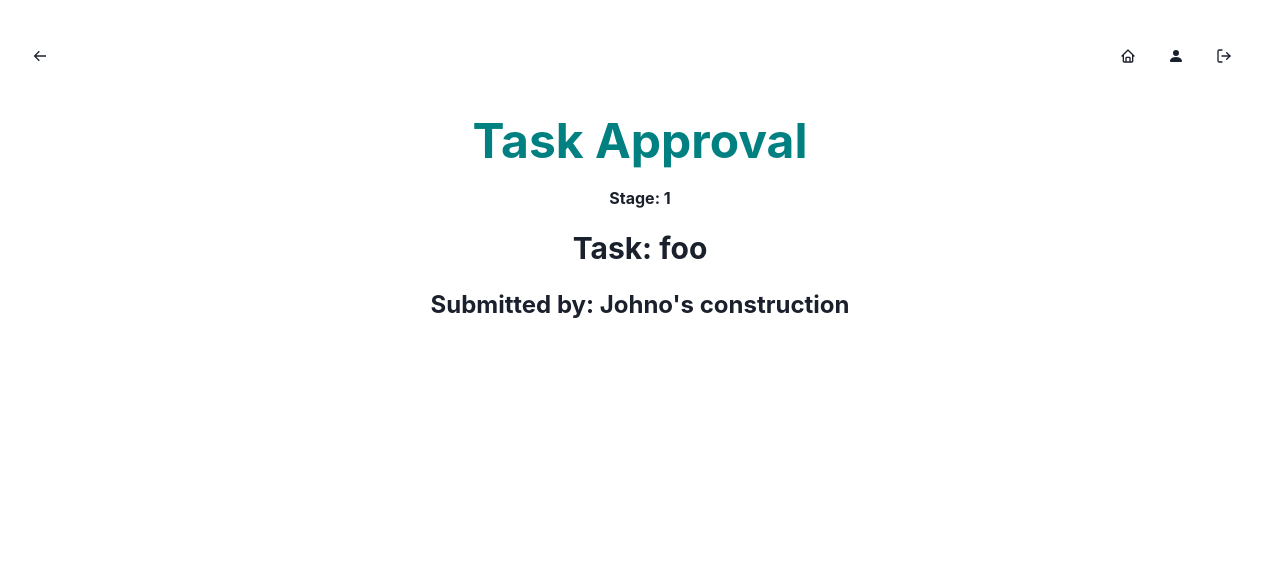
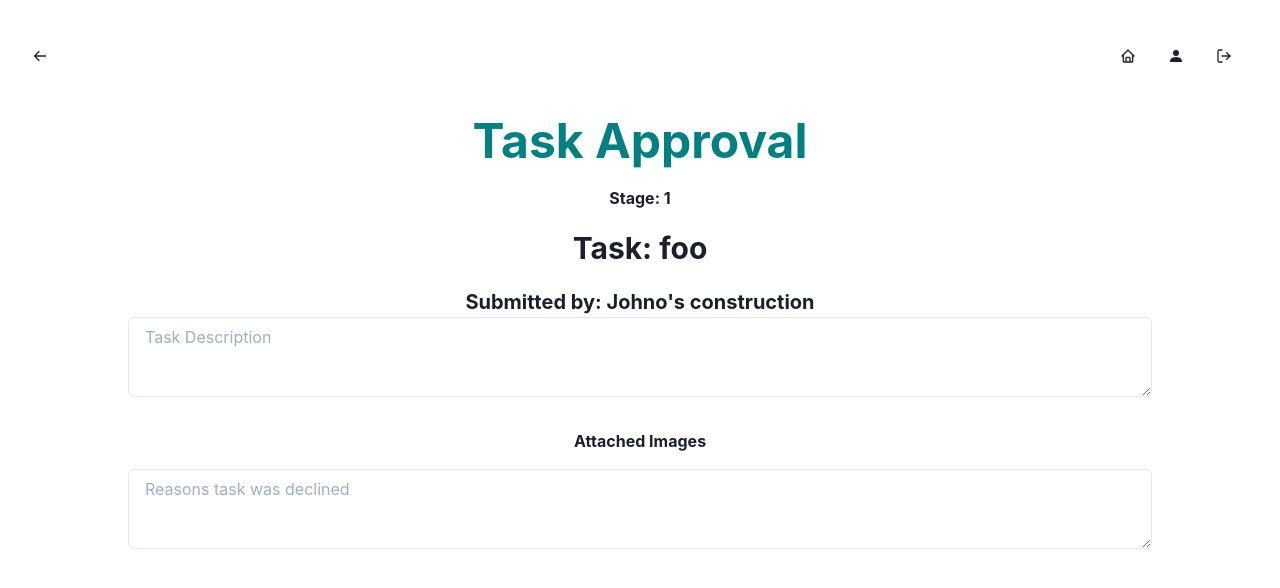
Before and after one commit to QuentinHS/full-stack-app-coder-academy, a React (Vite) app in the folder client/: page /tasksApproval in a window 1280 px wide. Shown: the top 588 px of the page. Built offline with nearby package versions, Linux system fonts and the light colour scheme.

Commit message:
Added textfields and text to TaskApproval component

```diff
--- a/client/src/components/TasksApproval.jsx
+++ b/client/src/components/TasksApproval.jsx
@@ -1,5 +1,5 @@
 import { ChevronDownIcon } from "@chakra-ui/icons";
-import { Center, IconButton, List, ListItem, Text, VStack, Heading, Button } from "@chakra-ui/react";
+import { Center, IconButton, List, ListItem, Text, VStack, Heading, Button, Textarea } from "@chakra-ui/react";
 import React from "react";
 import{ Link } from 'react-router-dom'
 
@@ -27,9 +27,18 @@ const TasksApproval = ({tasksList=[]}) =>{
                 <Text mb='1rem' fontSize='3xl' as='b'>Task: {currentTask.stage[0].taskName}</Text>
             </Center>
             <Center >
-                <Text mb='1rem' fontSize='2xl' as='b'>Submitted by: {currentTask.stage[0].provider}</Text>
+                <Text  fontSize='xl' as='b'>Submitted by: {currentTask.stage[0].provider}</Text>
             </Center>
-
+            <Center>
+                <Textarea width='80%'  placeholder='Task Description' />
+            </Center>
+            <Center mt="2rem">
+                <Text mb='1rem' fontSize='1xl' as='b'>Attached Images</Text>
+            </Center>
+            {/* Not sure how to include images */}
+            <Center>
+                <Textarea width='80%'  placeholder='Reasons task was declined' />
+            </Center>
 
         </div>
     )
```
